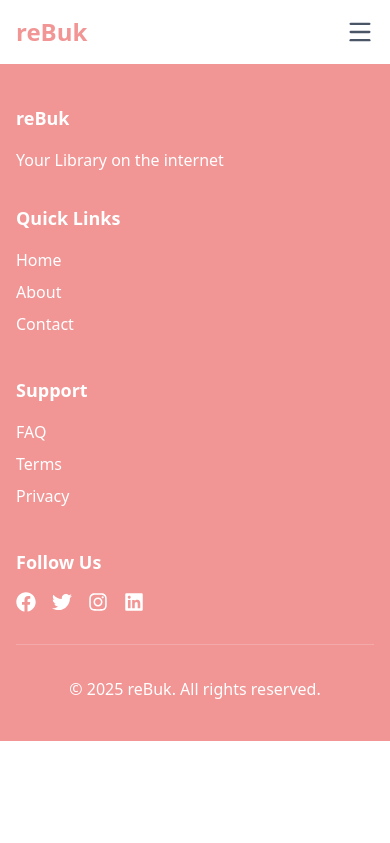
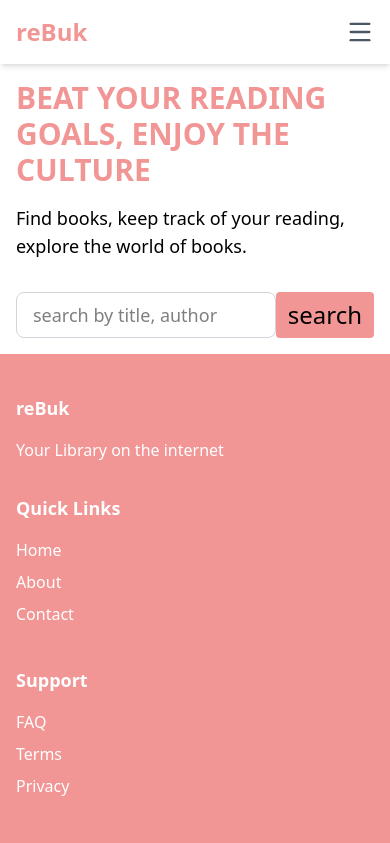
Before and after one commit to Accotech01/bookapp, a React (Vite) app in the folder booksight/: page / in a window 390 px wide. Shown: the top 843 px of the page. Built offline with nearby package versions, Linux system fonts and the light colour scheme.

Commit message:
added the home.jsx component, styled it to be responsive

```diff
--- a/booksight/src/App.jsx
+++ b/booksight/src/App.jsx
@@ -1,11 +1,13 @@
 import React from 'react'
 import Header from './components/Header'
 import Footer from './components/Footer'
+import Home from './pages/Home'
 
 const App = () => {
   return (
     <div>
         <Header />
+        <Home />
         <Footer />
     </div>
   )
--- a/booksight/src/pages/Home.jsx
+++ b/booksight/src/pages/Home.jsx
@@ -0,0 +1,31 @@
+import React from 'react'
+
+const Home = () => {
+  return (
+   <>
+ <div className='flex container mx-auto p-4 md:p-8 lg:p-12'>
+  <div className='w-full md:w-1/2'>
+    <h1 className='text-3xl md:text-4xl lg:text-5xl font-bold mb-4' style={{ color: '#F19595' }}>BEAT YOUR READING GOALS, ENJOY THE CULTURE</h1>
+    <p className='text-lg mb-8 text-black-600 text-opacity-70'>Find books, keep track of your reading, explore the world of books.</p>
+    <div className='flex'>
+    <input
+      type="text"
+      name='search books'
+      placeholder='search by title, author'
+      className='w-full p-2 pl-4 text-lg border border-gray-300 rounded-lg focus:outline-[#f19595] focus:ring-2 focus:ring-[#F19595] hover:outline-[#F19565]'
+    ></input><button className='bg-[#F19595] rounded px-3 py-3xl text-2xl text-white-500'>search</button>
+    </div>
+  </div>
+  <div className='hidden md:block md:w-1/2'>
+    <img
+      src="https://images.unsplash.com/photo-1560184354-08f448998197?q=80&w=687&auto=format&fit=crop&ixlib=rb-4.1.0&ixid=M3wxMjA3fDB8MHxwaG90by1wYWdlfHx8fGVufDB8fHx8fA%3D%3D"
+      alt="person reading"
+      className='w-100 h-100 object-cover rounded-lg mx-30'
+    />
+  </div>
+</div>
+   </>
+  )
+}
+
+export default Home
```
